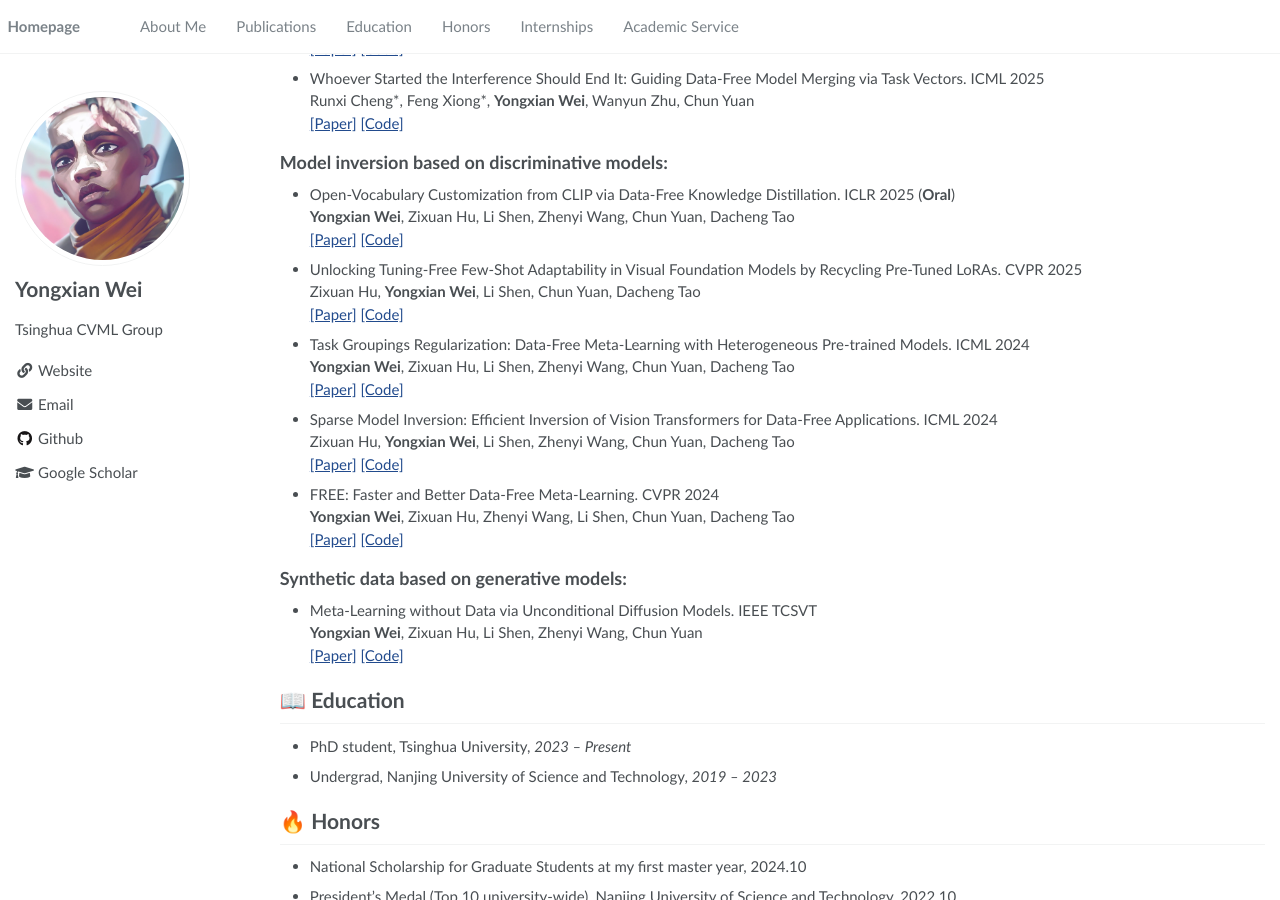
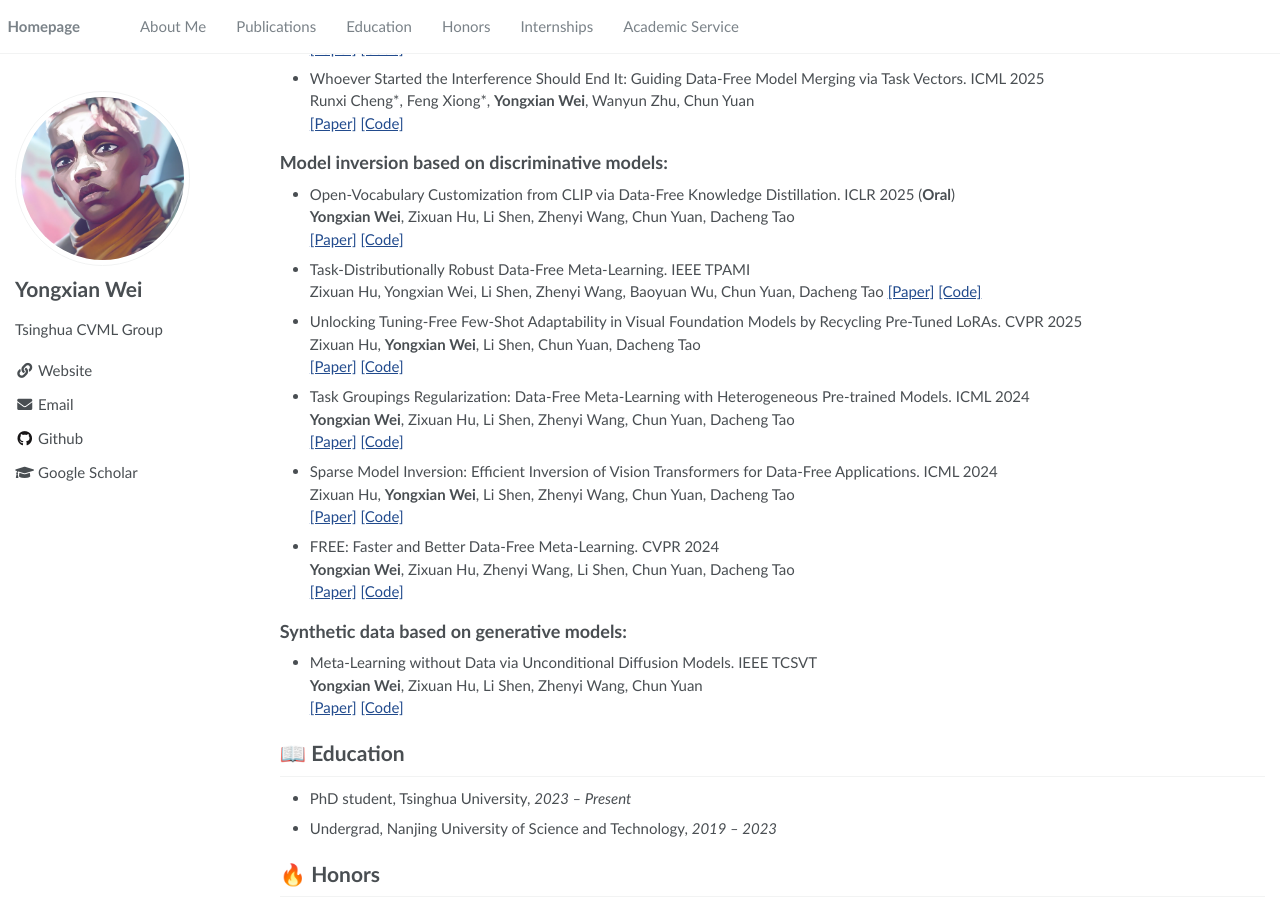
Before and after one commit to WalkerWorldPeace/WalkerWorldPeace.github.io, a Jekyll site: the page built from _pages/about.md, in a window 1280 px wide and 900 px high, scrolled down 576 px. Built offline with Jekyll 4.4.1, drawn with Linux system fonts in a browser that asks for light colours.

Commit message:
UPDATE: Update about page

```diff
--- a/_pages/about.md
+++ b/_pages/about.md
@@ -45,6 +45,9 @@ My work explores data-free learning from multiple angles, including:
 - Open-Vocabulary Customization from CLIP via Data-Free Knowledge Distillation. ICLR 2025 (**Oral**)
   **Yongxian Wei**, Zixuan Hu, Li Shen, Zhenyi Wang, Chun Yuan, Dacheng Tao
   [[Paper]](https://openreview.net/pdf?id=1aF2D2CPHi) [[Code]](https://github.com/WalkerWorldPeace/CVLM)
+- Task-Distributionally Robust Data-Free Meta-Learning. IEEE TPAMI
+  Zixuan Hu, Yongxian Wei, Li Shen, Zhenyi Wang, Baoyuan Wu, Chun Yuan, Dacheng Tao
+  [[Paper]](https://arxiv.org/abs/2311.14756) [[Code]](https://github.com/Egg-Hu/Trustworthy-DFML)
 - Unlocking Tuning-Free Few-Shot Adaptability in Visual Foundation Models by Recycling Pre-Tuned LoRAs. CVPR 2025
   Zixuan Hu, **Yongxian Wei**, Li Shen, Chun Yuan, Dacheng Tao
   [[Paper]](https://openaccess.thecvf.com/content/CVPR2025/papers/Hu_LoRA_Recycle_Unlocking_Tuning-Free_Few-Shot_Adaptability_in_Visual_Foundation_Models_CVPR_2025_paper.pdf) [[Code]](https://github.com/Egg-Hu/LoRA-Recycle)
```
